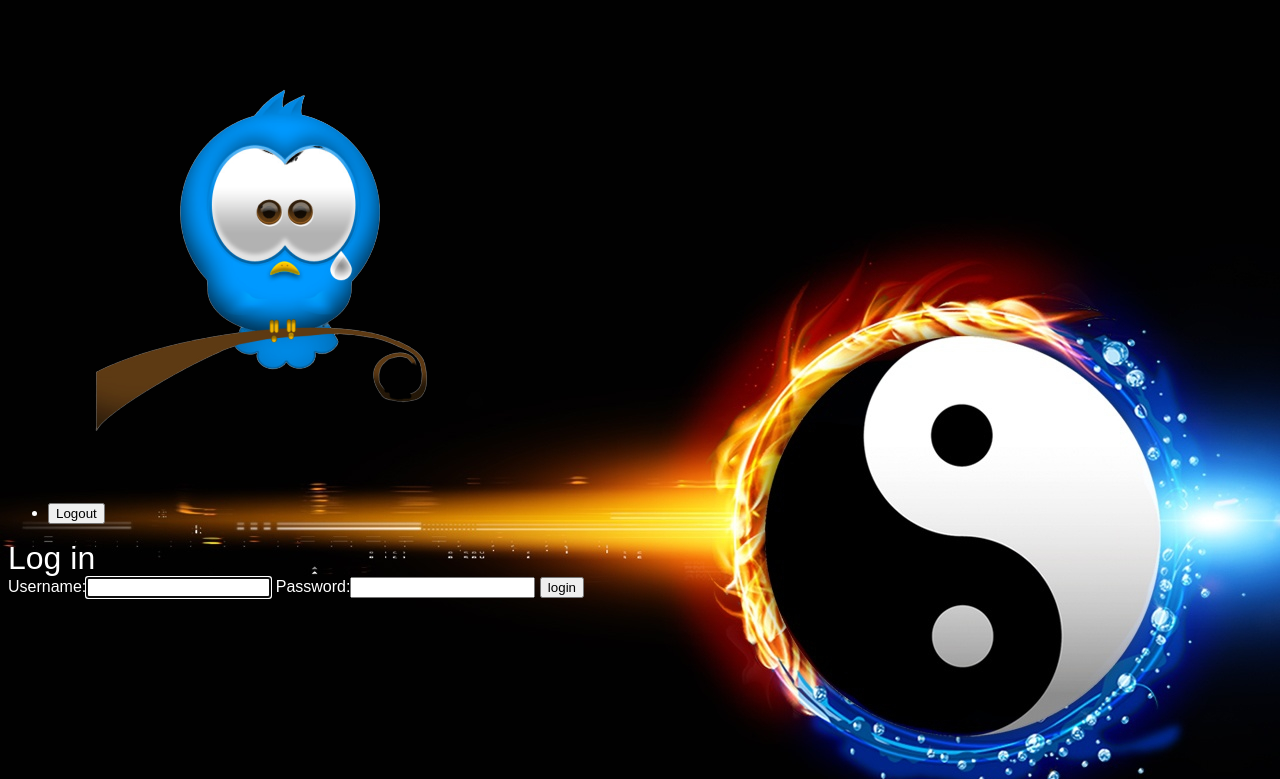
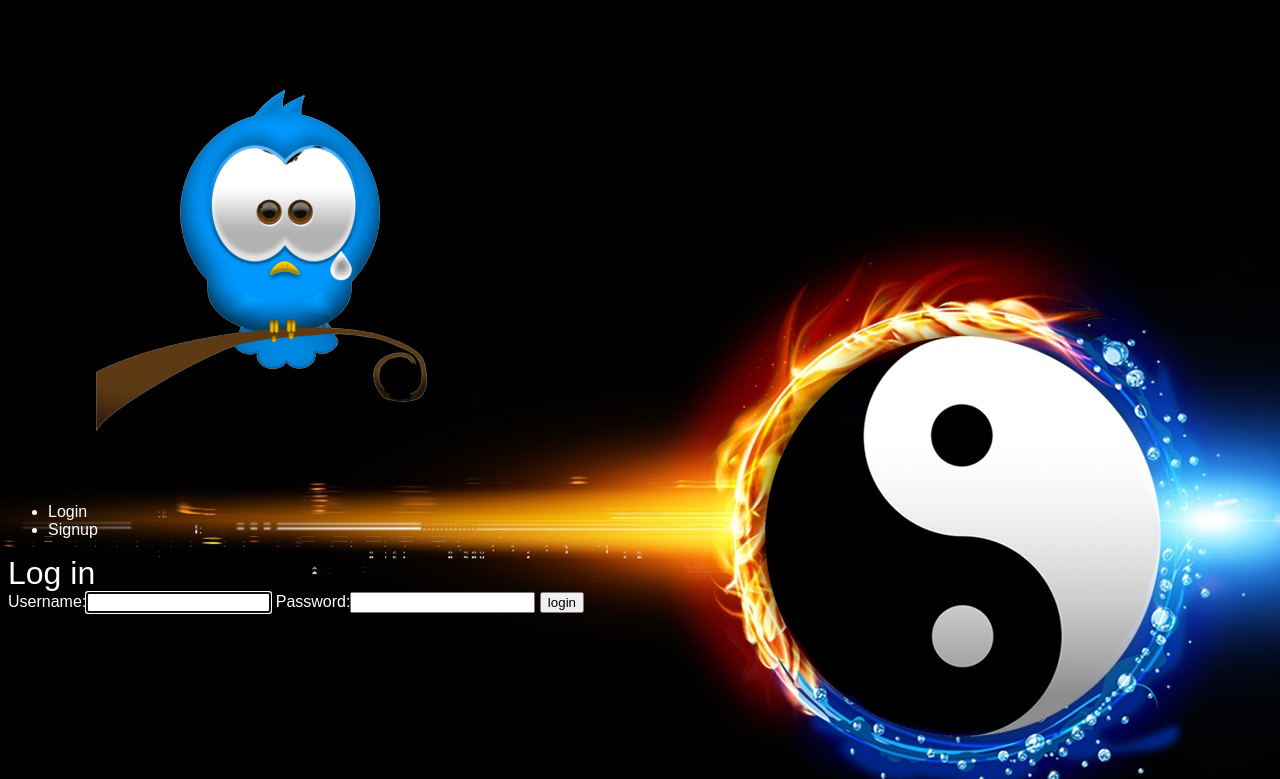
Before and after one commit to DaminduSandaruwan/BlogSite, a Django app: page /accounts/login/ in a window 1280 px wide. Shown: the top 779 px of the page. Run offline with Django 3.2, Linux system fonts and the light colour scheme.

Commit message:
Checking Login Status

```diff
--- a/djangonautic/templates/base_layout.html
+++ b/djangonautic/templates/base_layout.html
@@ -12,6 +12,7 @@
         <h1><a href="{% url 'articles:list' %}"><img src = "{% static 'logo.png' %}"></a></h1>
         <nav>
             <ul>
+                {% if user.is_authenticated%}
                 <li>
                     <form class="logout-link" action="{% url 'accounts:logout'%}" method="post">
                         {% csrf_token%}
@@ -19,6 +20,17 @@
                     </form>
 
                 </li>
+                <li>
+                    <a href="{% url 'articles:create' %}" class="highlight">Create New Article</a>
+                </li>
+                {% else %}
+                <li>
+                    <a href="{% url 'accounts:login' %}">Login</a>
+                </li>
+                <li>
+                    <a href="{% url 'accounts:signup' %}">Signup</a>
+                </li>
+                {% endif %}
             </ul>
         </nav>
     </header>
```
Also changed, not shown: djangonautic/db.sqlite3.
